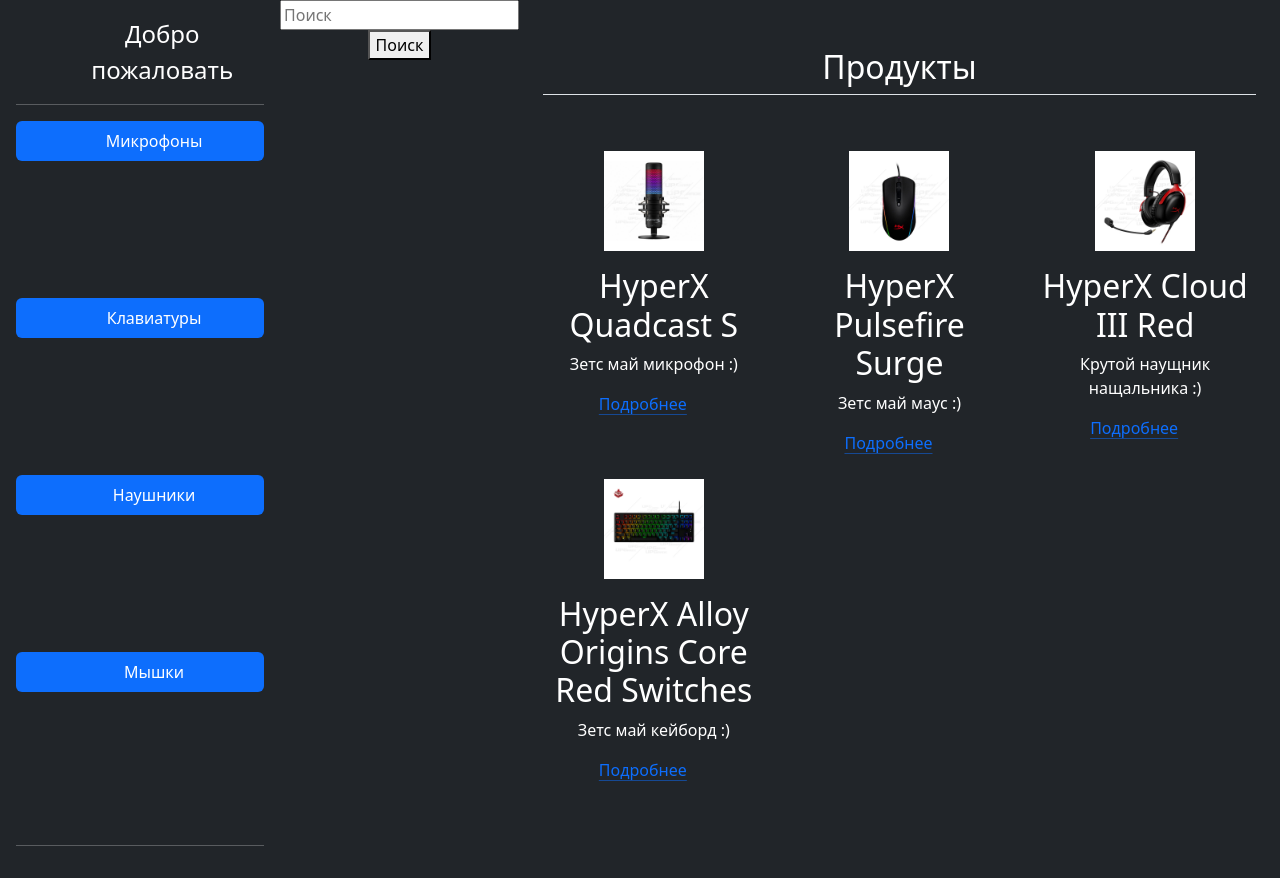
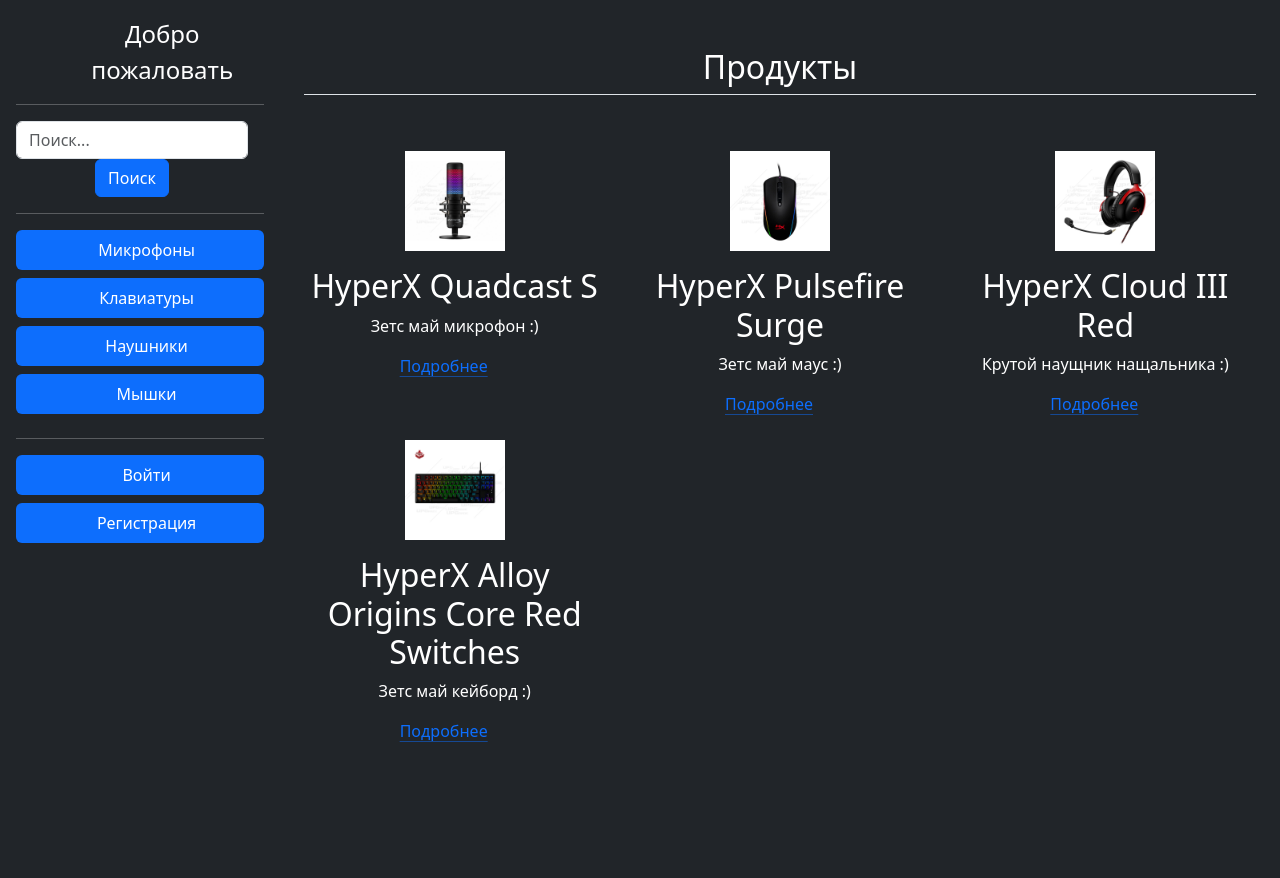
Before and after one commit to Kamich-GP/project_taxa, a Django app: page / in a window 1280 px wide. After the commit the page ends 742 px from the top, so only its background shows below. Run offline with Django 5.2, Linux system fonts and the light colour scheme; data comes from the database, SQL or seed files in the repository; both versions use the stored data as it was after the commit.

Commit message:
register

```diff
--- a/e_shop/settings.py
+++ b/e_shop/settings.py
@@ -125,6 +125,9 @@ STATICFILES_DIRS = (os.path.join(BASE_DIR / 'assets',),)
 MEDIA_URL = "media/"
 MEDIA_ROOT = BASE_DIR / "media"
 
+
+LOGIN_REDIRECT_URL = '/'
+
 # Default primary key field type
 # https://docs.djangoproject.com/en/5.0/ref/settings/#default-auto-field
 
--- a/e_shop/urls.py
+++ b/e_shop/urls.py
@@ -22,7 +22,8 @@ from django.conf.urls.static import static
 
 urlpatterns = [
     path('admin/', admin.site.urls),
-    path('', include('index.urls'))
+    path('', include('index.urls')),
+    path('accounts/', include('django.contrib.auth.urls'))
 ]
 
 urlpatterns += static(settings.STATIC_URL, document_root=settings.STATIC_ROOT)
--- a/index/templates/home.html
+++ b/index/templates/home.html
@@ -14,24 +14,51 @@
       <span class="fs-4 text-white bg-dark">Добро пожаловать</span>
     </a>
     <hr>
+    <form method="post" action="search" class="col-12 col-lg-auto mb-3 mb-lg-0 me-lg-3">
+    {% csrf_token %}
+    <input type="search" class="form-control form-control-dark" placeholder="Поиск..."
+           aria-label="Search" name="search_product">
+        <button type="submit" class="btn btn-primary">Поиск</button>
+    </form>
+    <hr>
     {% for c in categories %}
-    <ul class="nav nav-pills flex-column mb-auto">
+    <ul class="nav nav-pills flex-column mb-2">
       <li class="nav-item">
         <a href="/category/{{ c.id }}" class="nav-link active" aria-current="page">
-          <svg class="bi pe-none me-2" width="16" height="16"><use xlink:href="/category/{{ c.id }}"></use></svg>
+          <svg class="bi pe-none me-2" width="1" height="1"><use xlink:href="/category/{{ c.id }}"></use></svg>
             {{ c }}
         </a>
       </li>
-        <br>
     </ul>
     {% endfor %}
     <hr>
+    {% if user.is_authenticated %}
+    <ul class="nav nav-pills flex-column mb-2">
+      <li class="nav-item">
+        <a href="/logout" class="nav-link active" aria-current="page">
+          <svg class="bi pe-none me-2" width="1" height="1"><use xlink:href="/logout"></use></svg>
+            Выйти
+        </a>
+      </li>
+    </ul>
+    {% else %}
+    <ul class="nav nav-pills flex-column mb-2">
+      <li class="nav-item">
+        <a href="/accounts/login" class="nav-link active" aria-current="page">
+          <svg class="bi pe-none me-2" width="1" height="1"><use xlink:href="/accounts/login"></use></svg>
+            Войти
+        </a>
+      </li>
+    </ul><ul class="nav nav-pills flex-column mb-2">
+      <li class="nav-item">
+        <a href="/register" class="nav-link active" aria-current="page">
+          <svg class="bi pe-none me-2" width="1" height="1"><use xlink:href="/register"></use></svg>
+            Регистрация
+        </a>
+      </li>
+    </ul>
+    {% endif %}
 </div>
-<form method="post" action="search">
-    {% csrf_token %}
-    <input type="text" placeholder="Поиск" name="search_product">
-    <button>Поиск</button>
-</form>
 
 <div class="container px-4 py-5" id="featured-3">
     <h2 class="pb-2 border-bottom">Продукты</h2>
--- a/index/urls.py
+++ b/index/urls.py
@@ -10,5 +10,6 @@ urlpatterns = [
     path('del-from-cart/<int:pk>', views.del_from_cart),
     path('cart', views.get_user_cart),
     path('search', views.search_product),
-    # path('register', views.register)
+    path('register', views.Register.as_view()),
+    path('logout', views.logout_view)
 ]
--- a/index/views.py
+++ b/index/views.py
@@ -1,7 +1,9 @@
 from django.shortcuts import render, redirect
 from .models import Product, Category, Cart
-from django.contrib.auth import login, authenticate
 from .forms import RegisterForm
+from django.views import View
+from django.contrib.auth import login, logout
+from django.contrib.auth.models import User
 
 
 # Create your views here.
@@ -70,3 +72,32 @@ def search_product(request):
         except:
             print('не нашел')
             return redirect('/')
+
+
+class Register(View):
+    template_name = 'registration/register.html'
+
+
+    def get(self, request):
+        context = {'form': RegisterForm}
+        return render(request, self.template_name, context)
+
+
+    def post(self, request):
+        form = RegisterForm(request.POST)
+
+        if form.is_valid():
+            username = form.clean_username()
+            password2 = form.clean_password2()
+            email = form.cleaned_data().get('email')
+            user = User.objects.create_user(username, password=password2, email=email)
+            user.save()
+            login(request, user)
+            return redirect('/')
+        context = {'form': RegisterForm}
+        return render(request, self.template_name, context)
+
+
+def logout_view(request):
+    logout(request)
+    return redirect('/')
```
Also changed, not shown: index/templates/registration/login.html (added, +20 -0 lines), index/templates/registration/register.html (added, +20 -0 lines), db.sqlite3.
